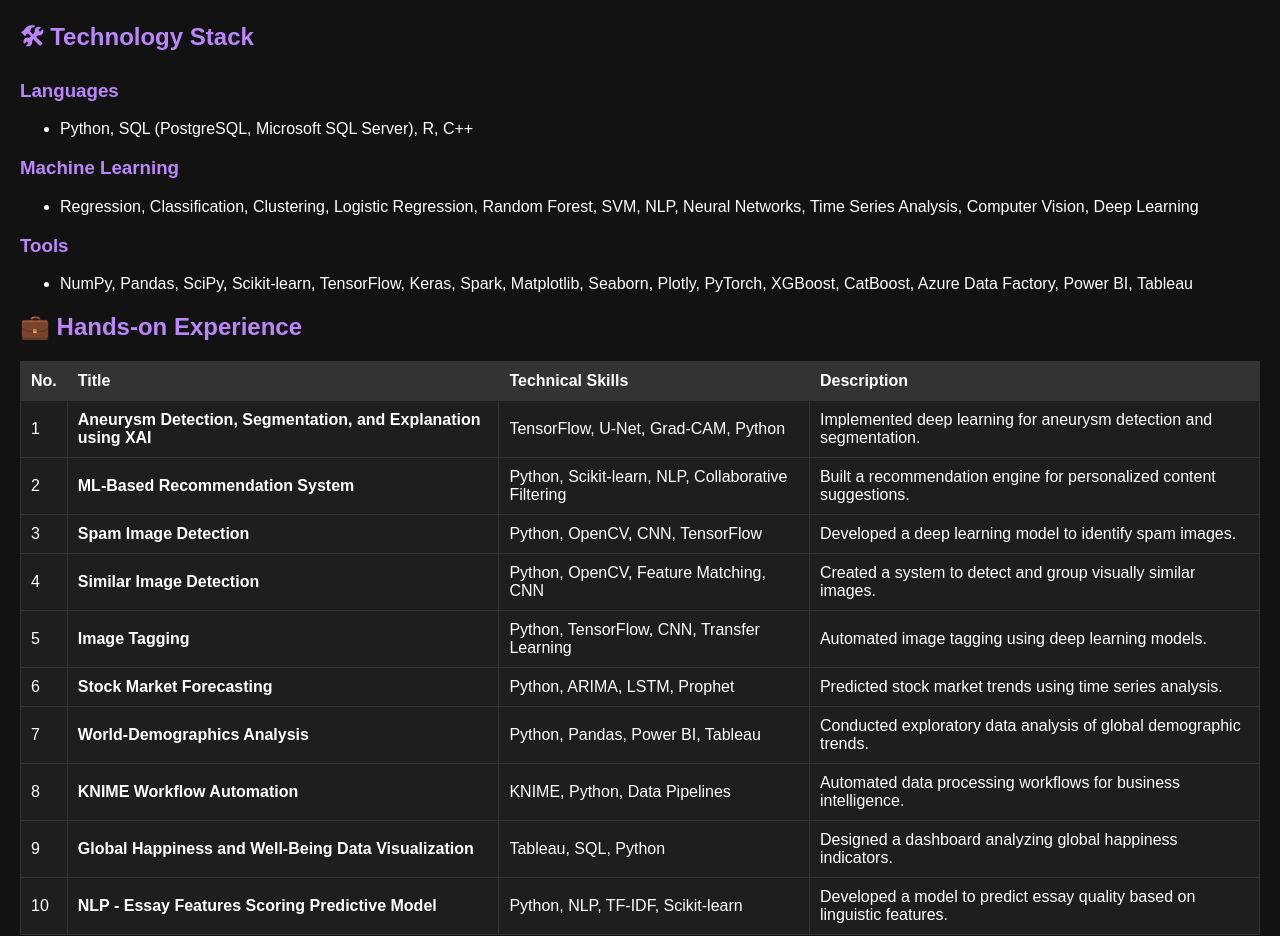
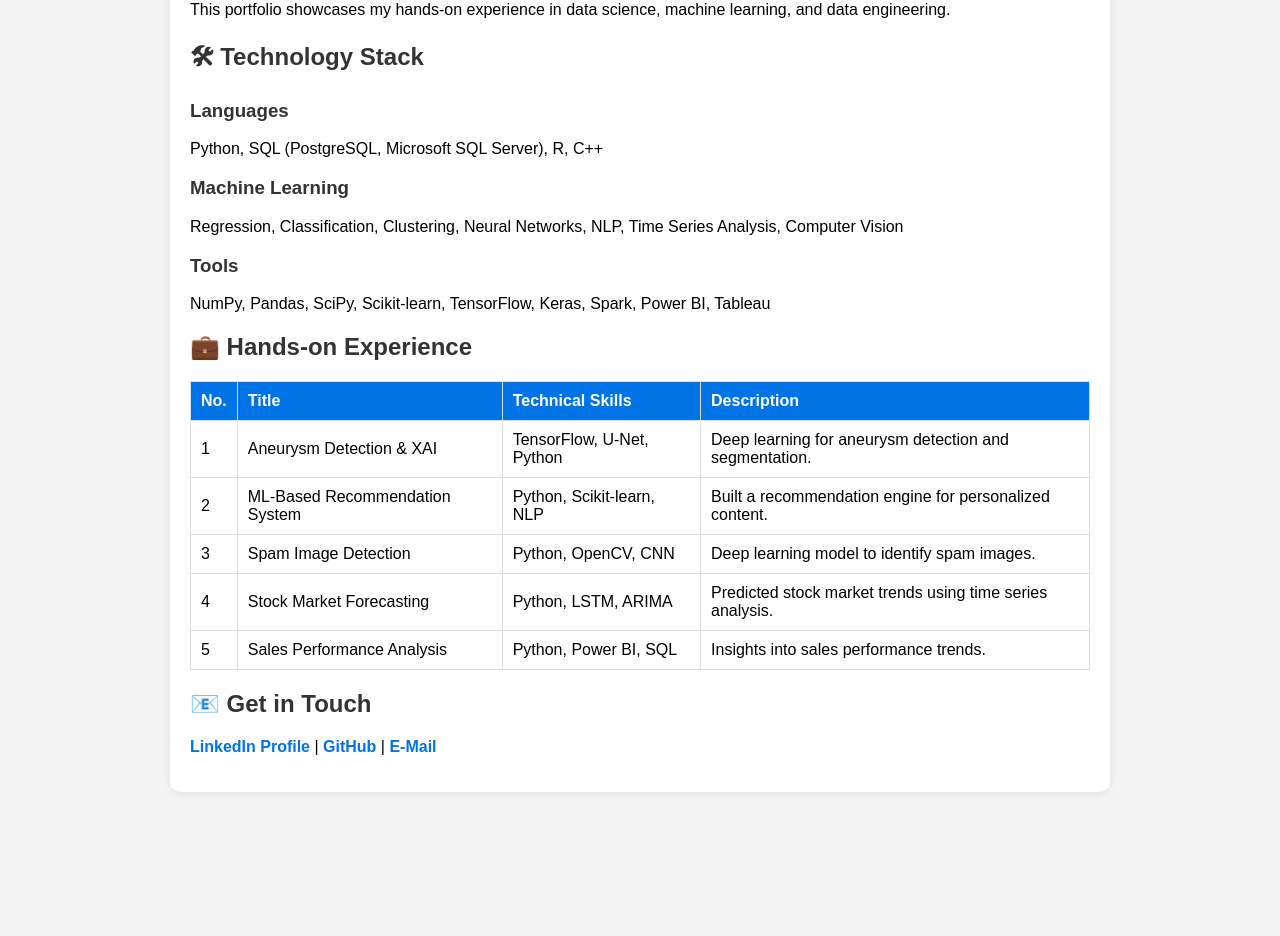
Before and after one commit to naveeeedhassan/Portfolio, a plain HTML site: page index.html in a window 1280 px wide. Shown: the part 120-1056 px from the top of the page. After the commit the page ends 932 px from the top, so only its background shows below. Drawn offline with Linux system fonts and the light colour scheme.

Commit message:
Revert index.html

```diff
--- a/index.html
+++ b/index.html
@@ -6,31 +6,40 @@
     <title>Data Science & Engineering Portfolio</title>
     <style>
         body {
-            background-color: #121212;
-            color: #ffffff;
             font-family: Arial, sans-serif;
             margin: 0;
             padding: 20px;
+            background-color: #f4f4f4;
+        }
+        .container {
+            max-width: 900px;
+            margin: auto;
+            background: white;
+            padding: 20px;
+            border-radius: 10px;
+            box-shadow: 0 0 10px rgba(0, 0, 0, 0.1);
         }
         h1, h2, h3 {
-            color: #bb86fc;
+            color: #333;
         }
         table {
             width: 100%;
             border-collapse: collapse;
-            background-color: #1e1e1e;
+            margin: 20px 0;
         }
         th, td {
-            border: 1px solid #333;
+            border: 1px solid #ddd;
             padding: 10px;
             text-align: left;
         }
         th {
-            background-color: #333;
+            background-color: #0073e6;
+            color: white;
         }
         a {
-            color: #03dac6;
+            color: #0073e6;
             text-decoration: none;
+            font-weight: bold;
         }
         a:hover {
             text-decoration: underline;
@@ -38,22 +47,19 @@
     </style>
 </head>
 <body>
+    <div class="container">
         <h1>📊 Data Science & Engineering Portfolio</h1>
-    <p>This portfolio showcases my hands-on experience in data science, machine learning, and data engineering. Each project highlights the technical skills and tools utilized.</p>
+        <p>This portfolio showcases my hands-on experience in data science, machine learning, and data engineering.</p>
 
         <h2>🛠 Technology Stack</h2>
         <h3>Languages</h3>
-    <ul>
-        <li>Python, SQL (PostgreSQL, Microsoft SQL Server), R, C++</li>
-    </ul>
+        <p>Python, SQL (PostgreSQL, Microsoft SQL Server), R, C++</p>
+
         <h3>Machine Learning</h3>
-    <ul>
-        <li>Regression, Classification, Clustering, Logistic Regression, Random Forest, SVM, NLP, Neural Networks, Time Series Analysis, Computer Vision, Deep Learning</li>
-    </ul>
+        <p>Regression, Classification, Clustering, Neural Networks, NLP, Time Series Analysis, Computer Vision</p>
+
         <h3>Tools</h3>
-    <ul>
-        <li>NumPy, Pandas, SciPy, Scikit-learn, TensorFlow, Keras, Spark, Matplotlib, Seaborn, Plotly, PyTorch, XGBoost, CatBoost, Azure Data Factory, Power BI, Tableau</li>
-    </ul>
+        <p>NumPy, Pandas, SciPy, Scikit-learn, TensorFlow, Keras, Spark, Power BI, Tableau</p>
 
         <h2>💼 Hands-on Experience</h2>
         <table>
@@ -65,71 +71,42 @@
             </tr>
             <tr>
                 <td>1</td>
-            <td><b>Aneurysm Detection, Segmentation, and Explanation using XAI</b></td>
-            <td>TensorFlow, U-Net, Grad-CAM, Python</td>
-            <td>Implemented deep learning for aneurysm detection and segmentation.</td>
+                <td>Aneurysm Detection & XAI</td>
+                <td>TensorFlow, U-Net, Python</td>
+                <td>Deep learning for aneurysm detection and segmentation.</td>
             </tr>
             <tr>
                 <td>2</td>
-            <td><b>ML-Based Recommendation System</b></td>
-            <td>Python, Scikit-learn, NLP, Collaborative Filtering</td>
-            <td>Built a recommendation engine for personalized content suggestions.</td>
+                <td>ML-Based Recommendation System</td>
+                <td>Python, Scikit-learn, NLP</td>
+                <td>Built a recommendation engine for personalized content.</td>
             </tr>
             <tr>
                 <td>3</td>
-            <td><b>Spam Image Detection</b></td>
-            <td>Python, OpenCV, CNN, TensorFlow</td>
-            <td>Developed a deep learning model to identify spam images.</td>
+                <td>Spam Image Detection</td>
+                <td>Python, OpenCV, CNN</td>
+                <td>Deep learning model to identify spam images.</td>
             </tr>
             <tr>
                 <td>4</td>
-            <td><b>Similar Image Detection</b></td>
-            <td>Python, OpenCV, Feature Matching, CNN</td>
-            <td>Created a system to detect and group visually similar images.</td>
+                <td>Stock Market Forecasting</td>
+                <td>Python, LSTM, ARIMA</td>
+                <td>Predicted stock market trends using time series analysis.</td>
             </tr>
             <tr>
                 <td>5</td>
-            <td><b>Image Tagging</b></td>
-            <td>Python, TensorFlow, CNN, Transfer Learning</td>
-            <td>Automated image tagging using deep learning models.</td>
-        </tr>
-        <tr>
-            <td>6</td>
-            <td><b>Stock Market Forecasting</b></td>
-            <td>Python, ARIMA, LSTM, Prophet</td>
-            <td>Predicted stock market trends using time series analysis.</td>
-        </tr>
-        <tr>
-            <td>7</td>
-            <td><b>World-Demographics Analysis</b></td>
-            <td>Python, Pandas, Power BI, Tableau</td>
-            <td>Conducted exploratory data analysis of global demographic trends.</td>
-        </tr>
-        <tr>
-            <td>8</td>
-            <td><b>KNIME Workflow Automation</b></td>
-            <td>KNIME, Python, Data Pipelines</td>
-            <td>Automated data processing workflows for business intelligence.</td>
-        </tr>
-        <tr>
-            <td>9</td>
-            <td><b>Global Happiness and Well-Being Data Visualization</b></td>
-            <td>Tableau, SQL, Python</td>
-            <td>Designed a dashboard analyzing global happiness indicators.</td>
-        </tr>
-        <tr>
-            <td>10</td>
-            <td><b>NLP - Essay Features Scoring Predictive Model</b></td>
-            <td>Python, NLP, TF-IDF, Scikit-learn</td>
-            <td>Developed a model to predict essay quality based on linguistic features.</td>
+                <td>Sales Performance Analysis</td>
+                <td>Python, Power BI, SQL</td>
+                <td>Insights into sales performance trends.</td>
             </tr>
         </table>
 
         <h2>📧 Get in Touch</h2>
         <p>
-        <a href="https://www.linkedin.com/in/naveed-hassan/">LinkedIn Profile</a> |
-        <a href="https://github.com/naveeeedhassan/">GitHub</a> |
+            <a href="https://www.linkedin.com/in/naveed-hassan/" target="_blank">LinkedIn Profile</a> |
+            <a href="https://github.com/naveeeedhassan/" target="_blank">GitHub</a> |
             <a href="mailto:naveedhassan04@hotmail.com">E-Mail</a>
         </p>
+    </div>
 </body>
 </html>
```
Lines whose indentation alone changed are shown as unchanged.
